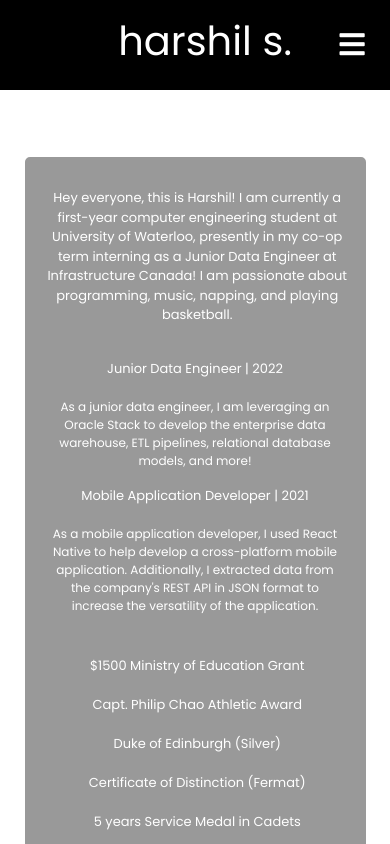
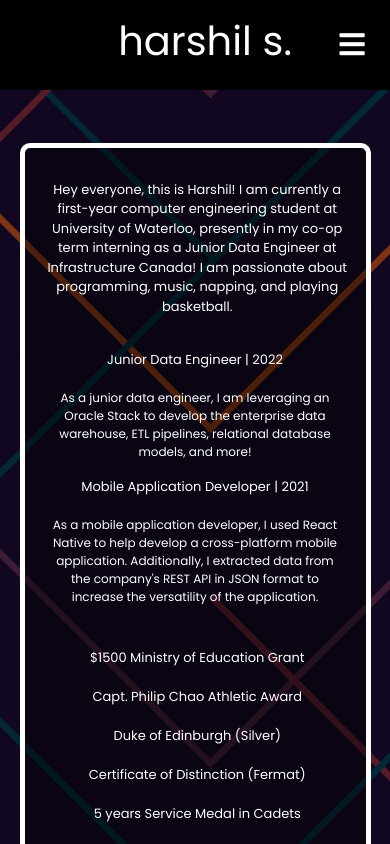
Before and after one commit to harshils1/portfoliov2, a React (Create React App) app: page /aboutme in a window 390 px wide. Shown: the top 844 px of the page. Built offline with nearby package versions, Linux system fonts and the light colour scheme; a web font is replaced by a local one.

Commit message:
firebase stuff

```diff
--- a/src/Portfolio/AboutMe/AboutMe.css
+++ b/src/Portfolio/AboutMe/AboutMe.css
@@ -5,7 +5,6 @@
   justify-content: center;
   min-height: fit-content;
   height: 85.2vh;
-  max-height: max-content;
   background-size: cover;
   background-image: url("../../assets//Home/home.jpg");
   background-position: center;
@@ -136,7 +135,7 @@
 
   .about-details {
     position: absolute;
-    top: 18%;
+    top: 17%;
     left: 5%;
     background-color: rgba(0, 0, 0, 0.4);
     height: 100vh;
--- a/src/Portfolio/Home/Profile.js
+++ b/src/Portfolio/Home/Profile.js
@@ -6,6 +6,18 @@ export default function Profile() {
 
   const [resume, setResume] = useState('resumé');
   const[pic, setPic] = useState(false);
+
+  const changeResume = () => {
+    resume = setResume('coming soon...');
+    const timer = setTimeout(changeDownloading, 2000);
+  }
+
+  const changeDownloading = () => {
+    resume = setResume('resumé');
+  }
+
+
+
 
   return (
     <div className="profile-container">
@@ -48,7 +60,7 @@ export default function Profile() {
           </div>
           <div className="profile-options">
             <a /*href="resume.pdf" download="resume.pdf"*/ target="_blank">
-                    <button className='btn highlighted-btn' onClick={() => /*setResume('downloading...')*/ setResume('coming soon...')}>{resume}</button>
+                    <button className='btn highlighted-btn' onClick={changeResume}>{resume}</button>
             </a>
           </div>
         </div>
```
Also changed, not shown: 1 other file (tests, documents, lock files or other folders).
